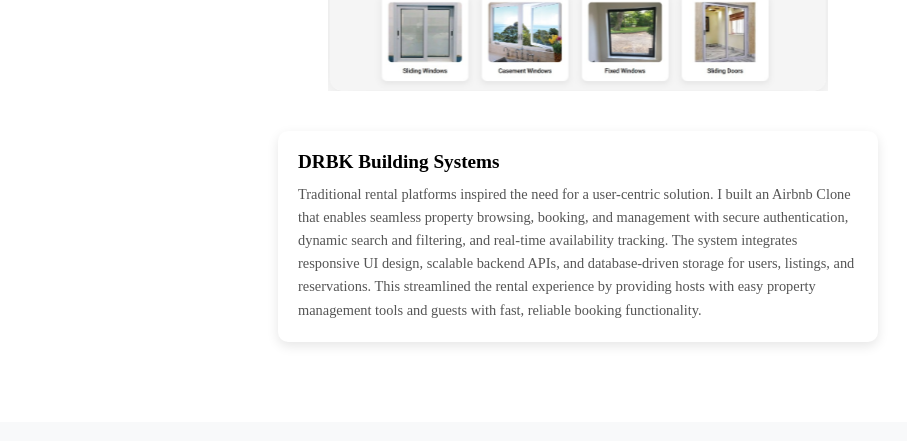
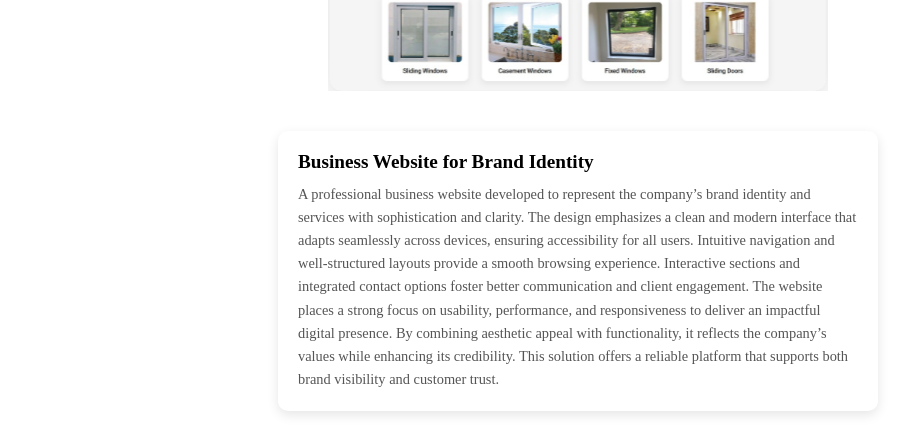
Before and after one commit to cloudcreatorsofficial-ui/Cloud-Creators-Website, an Angular app: page / in a window 1280 px wide. Shown: the part 3925-4366 px from the top of the page, without its empty margins (62-969 px from the left). Built offline with nearby package versions, Linux system fonts and the light colour scheme.

Commit message:
after setting DRBK discription

```diff
--- a/src/app/pages/home.component.html
+++ b/src/app/pages/home.component.html
@@ -1,7 +1,7 @@
 <app-navbar></app-navbar>
 
 <main id="home" class="hero-section">
-  <div class="cloud-container">
+  <div class="cloud-container fade-in">
     <img src="assets/cloud-graphic.png" alt="Cloud Graphic" class="cloud-bg" />
     <div class="hero-text">
       <h1>Cloud Creators</h1>
@@ -10,7 +10,7 @@
   </div>
 
   <!-- Services Section -->
-  <div id="services" class="services">
+  <div id="services" class="services fade-in-up">
     <h2 class="services-title">Services</h2>
     <div class="services-list">
       <div class="service-card" style="background: #d8f3dc">
@@ -52,7 +52,7 @@
   </div>
 
   <!-- About Us Section -->
-  <section id="about" class="about-section">
+  <section id="about" class="about-section fade-in-up">
     <div class="about-container">
       <!-- Left: Two Circles with Names -->
       <div class="about-left">
@@ -97,7 +97,7 @@
     </div>
   </section>
 
-  <section id="portfolio" class="portfolio-section">
+  <section id="portfolio" class="portfolio-section fade-in-up">
     <h2 class="portfolio-heading">Portfolio</h2>
     <p class="portfolio-subheading">
       Showcasing our finest projects, crafted with <strong>creativity</strong>,
@@ -192,17 +192,14 @@
         <!-- Challenge Card -->
         <div class="portfolio-card single-card">
           <div class="card-content">
-            <h3>DRBK Building Systems</h3>
+            <h3>Business Website for Brand Identity</h3>
             <p>
-              Traditional rental platforms inspired the need for a user-centric
-              solution. I built an Airbnb Clone that enables seamless property
-              browsing, booking, and management with secure authentication,
-              dynamic search and filtering, and real-time availability tracking.
-              The system integrates responsive UI design, scalable backend APIs,
-              and database-driven storage for users, listings, and reservations.
-              This streamlined the rental experience by providing hosts with
-              easy property management tools and guests with fast, reliable
-              booking functionality.
+            A professional business website developed to represent the company’s brand identity and services with sophistication and clarity.
+            The design emphasizes a clean and modern interface that adapts seamlessly across devices, ensuring accessibility for all users.
+            Intuitive navigation and well-structured layouts provide a smooth browsing experience. Interactive sections and integrated contact options
+            foster better communication and client engagement. The website places a strong focus on usability, performance, and responsiveness to deliver
+             an impactful digital presence. By combining aesthetic appeal with functionality, it reflects the company’s values while enhancing its credibility.
+             This solution offers a reliable platform that supports both brand visibility and customer trust.
             </p>
           </div>
         </div>
@@ -211,7 +208,7 @@
   </section>
 
   <!-- Contact Section -->
-  <section id="contact" class="contact-section" style="background:#f8f9fa;padding-top:32px;">
+  <section id="contact" class="contact-section fade-in-up" style="background:#f8f9fa;padding-top:32px;">
     <h2 class="contact-title" style="text-align: center; margin-top:0;">Contact Us</h2>
   <div class="contact-container contact-flex" style="display:flex;flex-direction:row;flex-wrap:nowrap;gap:32px;justify-content:center;align-items:flex-start;max-width:1100px;margin:auto;margin-top:-32px;">
       <!-- Left Side: Team Photos and Details (unchanged) -->
```
Also changed, not shown: src/assets/team-member-2.jpg (deleted), src/assets/teamm-member-11.jpg (deleted).
